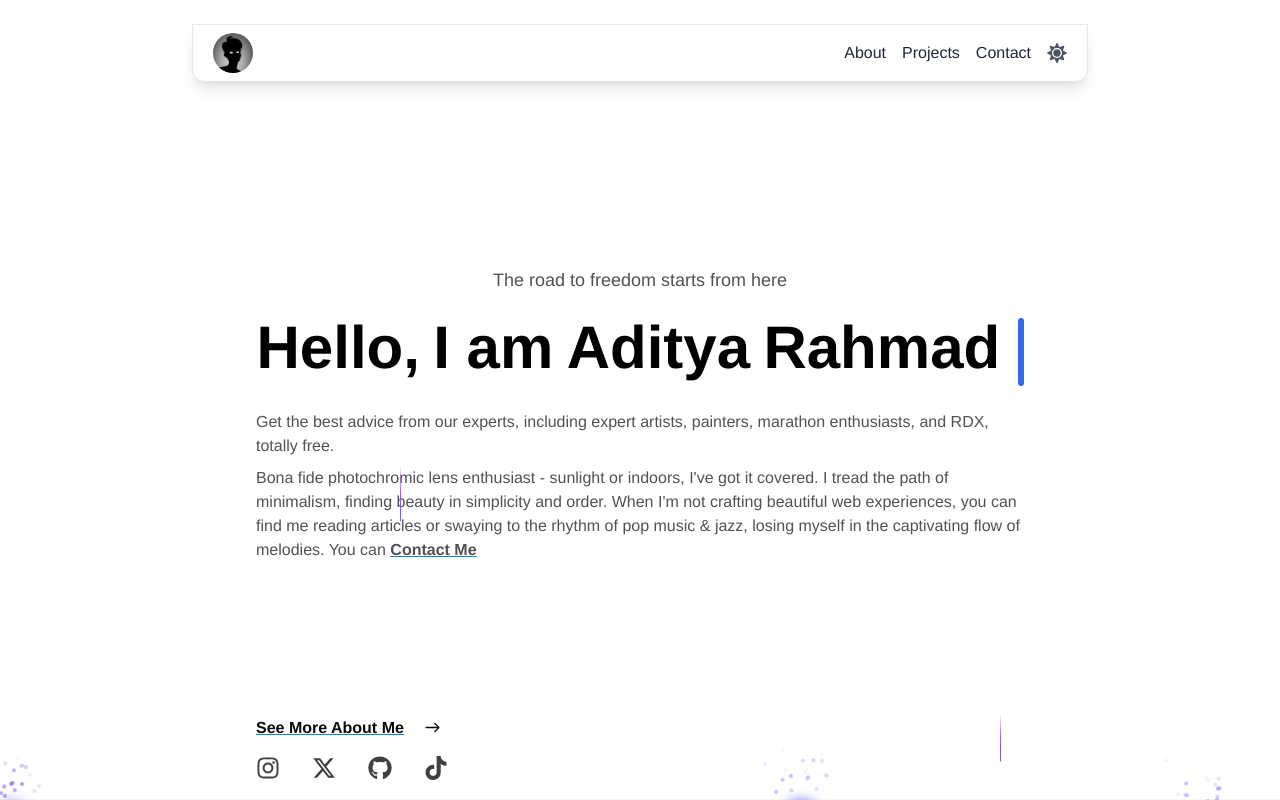
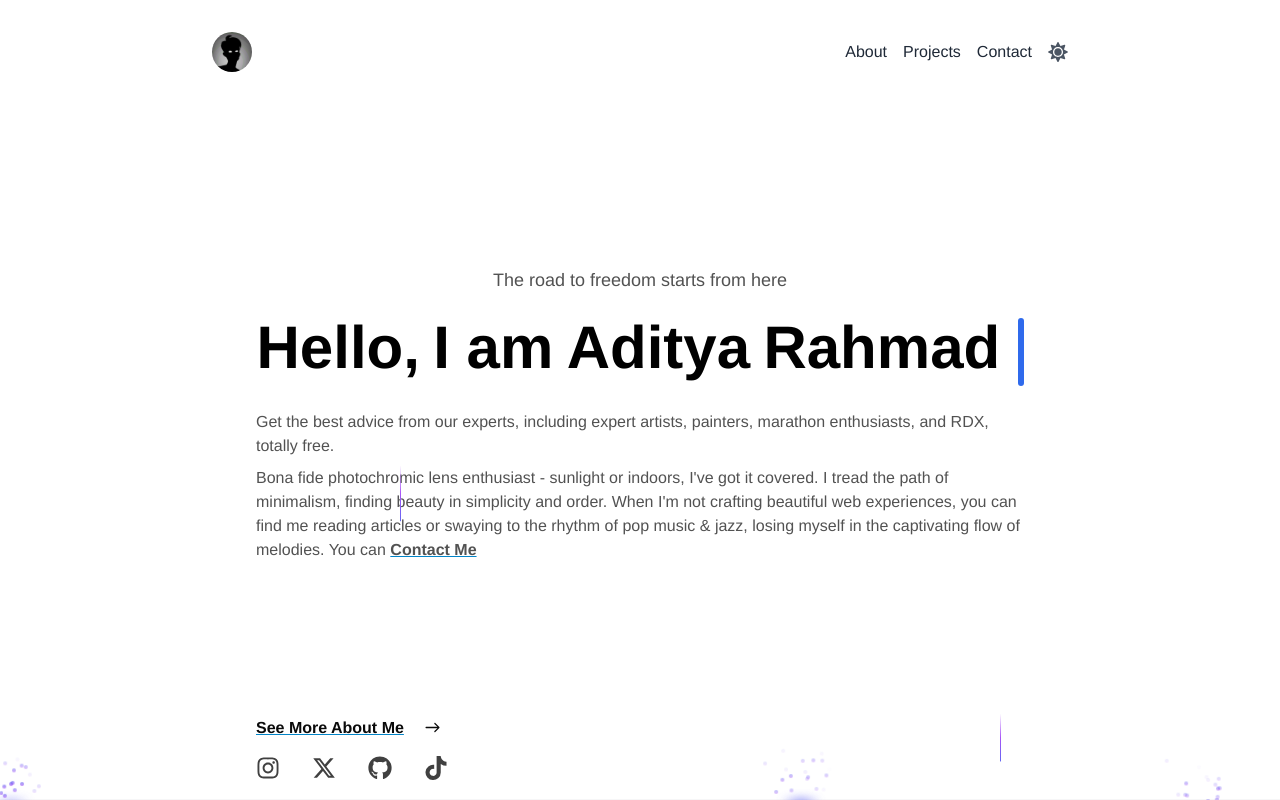
Before and after one commit to AdityaZxxx/Aditya-Portfolio, a Next.js app: page / in a window 1280 px wide. Built offline with nearby package versions, Linux system fonts and the light colour scheme.

Commit message:
cange navbar

```diff
--- a/components/Navbar.tsx
+++ b/components/Navbar.tsx
@@ -24,9 +24,7 @@ const Navbar = () => {
 
   return (
     <nav
-      className={`absolute z-10 top-4 md:top-6 left-1/2 transform -translate-x-1/2 w-full max-w-4xl shadow-lg bg-white dark:bg-gray-950 duration-500 dark:shadow-gray-900 flex justify-center items-center py-2 px-5 transition-all md:rounded-b-xl sm:rounded-none border border-gray-200 dark:border-gray-700 ${
-        isOpen ? '' : ''
-      }`}
+      className={`absolute z-10 top-4 md:top-6 left-1/2 transform -translate-x-1/2 w-full max-w-4xl  bg-transparent duration-500  flex justify-center items-center py-2 px-5  md:rounded-b-xl sm:rounded-none`}
     >
       <div className="container mx-auto flex justify-between items-center">
         {/* Logo */}
@@ -49,7 +47,7 @@ const Navbar = () => {
                   className={`text-gray-800 dark:text-gray-300 flex items-center duration-500 hover:scale-110 ${
                     pathname === item.href
                       ? 'underline text-gray-900 dark:text-white' // Highlight active link
-                      : 'relative text-black hover:text-gray-400 cursor-pointer transition-all ease-in-out before:transition-[width] before:ease-in-out before:duration-700 before:absolute before:bg-gray-400 before:origin-center before:h-[1px] before:w-0 hover:before:w-[50%] before:bottom-0 before:left-[50%] after:transition-[width] after:ease-in-out after:duration-700 after:absolute after:bg-gray-400 after:origin-center after:h-[1px] after:w-0 hover:after:w-[50%] after:bottom-0 after:right-[50%]'
+                      : 'relative text-black hover:text-gray-500 cursor-pointer transition-all ease-in-out before:transition-[width] before:ease-in-out before:duration-700 before:absolute before:bg-gray-400 before:origin-center before:h-[1px] before:w-0 hover:before:w-[50%] before:bottom-0 before:left-[50%] after:transition-[width] after:ease-in-out after:duration-700 after:absolute after:bg-gray-400 after:origin-center after:h-[1px] after:w-0 hover:after:w-[50%] after:bottom-0 after:right-[50%]'
                   }`}
                 >
                   {item.label}
@@ -70,7 +68,7 @@ const Navbar = () => {
 
       {/* Mobile Menu */}
       <div
-        className={`md:hidden h-screen absolute flex top-full font-semibold mt-0 left-0 w-full flex-col items-center backdrop-blur-lg shadow-b-lg dark:shadow-b-sm dark:shadow-gray-500 p-4 rounded-lg transition-transform duration-500 ease-in-out py-6 pt-20 ${
+        className={`md:hidden h-screen absolute flex top-full font-semibold mt-0 left-0 w-full flex-col items-center  bg-white dark:bg-gray-950 p-4 rounded-lg transition-transform duration-500 ease-in-out py-6 pt-20 ${
           isOpen
             ? 'scale-100 opacity-100 pointer-events-auto'
             : 'scale-75 opacity-0 pointer-events-none'
@@ -80,9 +78,9 @@ const Navbar = () => {
           <Link
             key={item.href}
             href={item.href}
-            className={`text-gray-600 dark:text-gray-300 text-xl duration-500 hover:scale-110 flex items-center py-2 ${
+            className={`text-gray-500 dark:text-gray-300 text-xl duration-500 hover:scale-110 flex items-center py-2 ${
               pathname === item.href
-                ? ' text-black dark:text-white' // Highlight active link
+                ? ' text-black underline underline-offset-8 dark:text-white scale-100' // Highlight active link
                 : 'relative text-black hover:text-gray-400 cursor-pointer transition-all ease-in-out before:transition-[width] before:ease-in-out before:duration-700 before:absolute before:bg-gray-400 before:origin-center before:h-[1px] before:w-0 hover:before:w-[50%] before:bottom-0 before:left-[50%] after:transition-[width] after:ease-in-out after:duration-700 after:absolute after:bg-gray-400 after:origin-center after:h-[1px] after:w-0 hover:after:w-[50%] after:bottom-0 after:right-[50%]'
             }`}
           >
```
